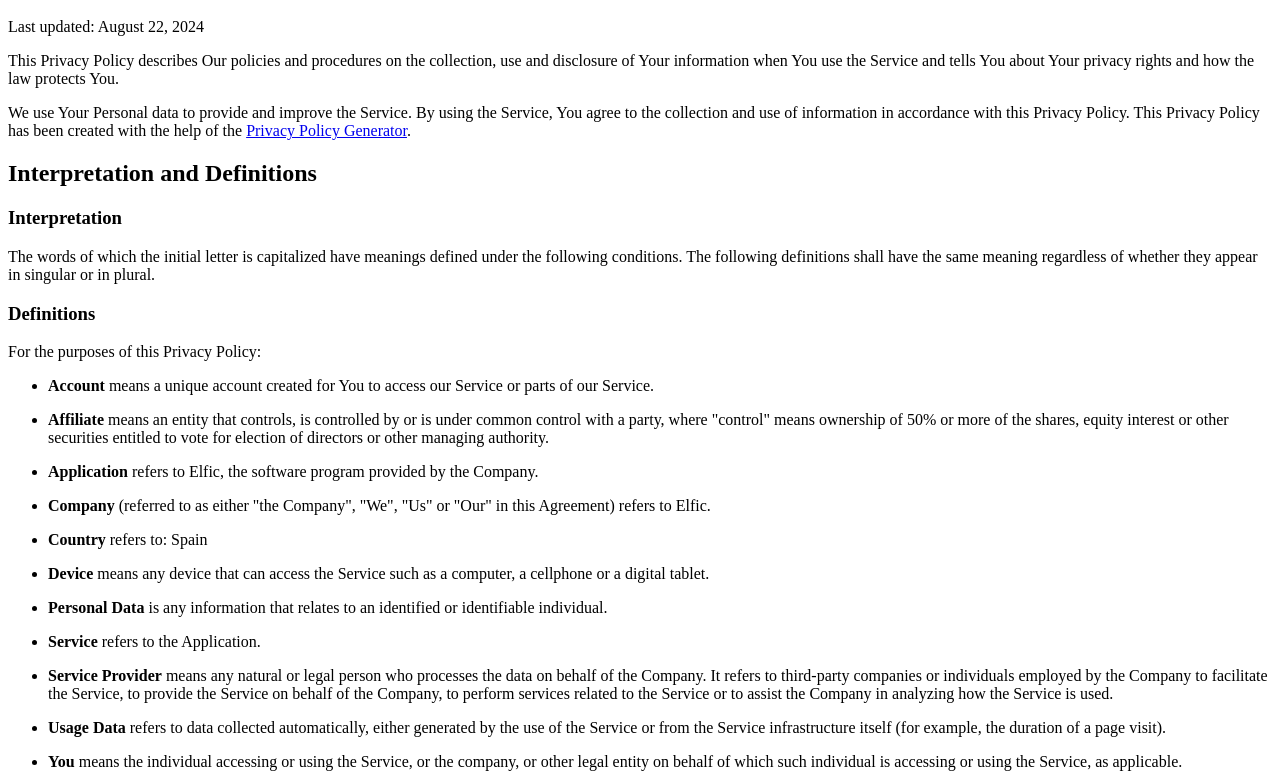
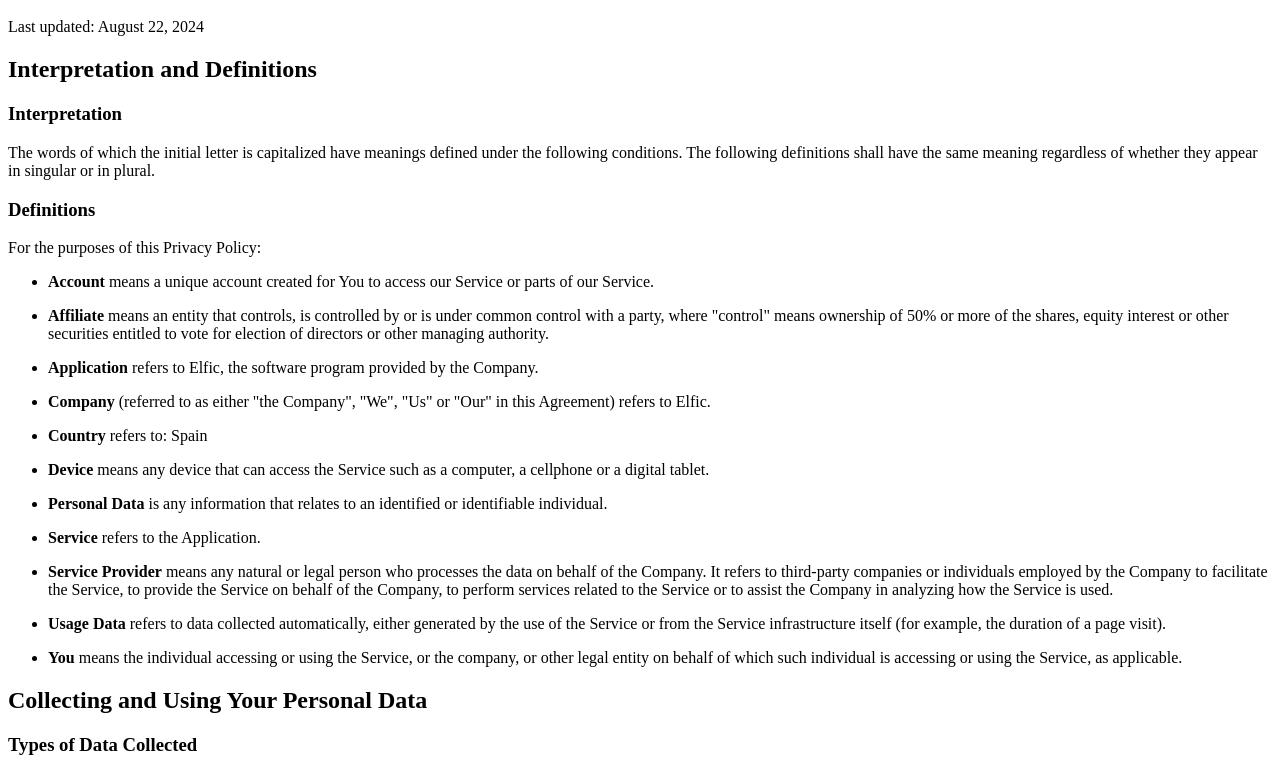
Before and after one commit to pablotoledo/privacy-elfic, a plain HTML site: page index.html in a window 1280 px wide. Shown: the part 48-821 px from the top of the page. Drawn offline with Linux system fonts and the light colour scheme.

Commit message:
Update index.html

```diff
--- a/index.html
+++ b/index.html
@@ -1,7 +1,5 @@
 <h1>Privacy Policy</h1>
 <p>Last updated: August 22, 2024</p>
-<p>This Privacy Policy describes Our policies and procedures on the collection, use and disclosure of Your information when You use the Service and tells You about Your privacy rights and how the law protects You.</p>
-<p>We use Your Personal data to provide and improve the Service. By using the Service, You agree to the collection and use of information in accordance with this Privacy Policy. This Privacy Policy has been created with the help of the <a href="https://www.privacypolicies.com/privacy-policy-generator/" target="_blank">Privacy Policy Generator</a>.</p>
 <h2>Interpretation and Definitions</h2>
 <h3>Interpretation</h3>
 <p>The words of which the initial letter is capitalized have meanings defined under the following conditions. The following definitions shall have the same meaning regardless of whether they appear in singular or in plural.</p>
```
